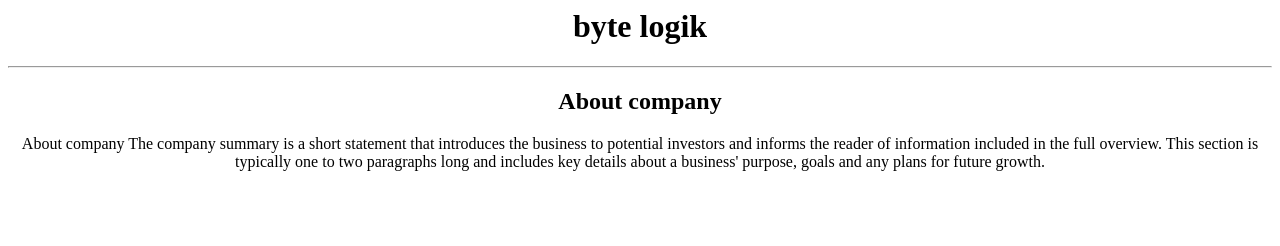
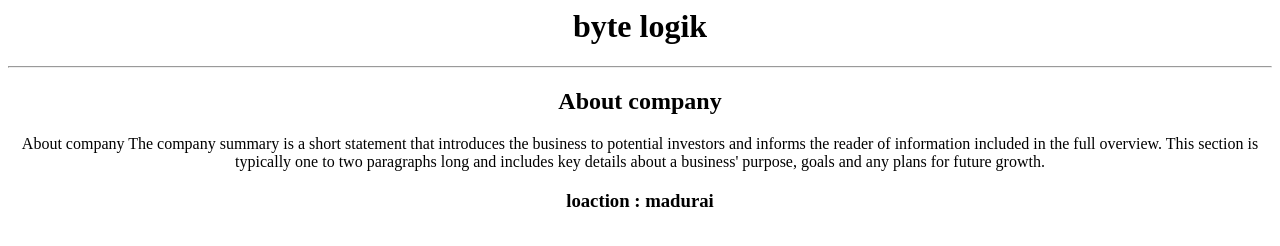
Before and after one commit to Heman-git07/git-pull-branch, a plain HTML site: page index.html in a window 1280 px wide. Drawn offline with Linux system fonts and the light colour scheme.

Commit message:
added location

```diff
--- a/index.html
+++ b/index.html
@@ -4,4 +4,5 @@
   <h2>About company</h2>
   <p>About company
     The company summary is a short statement that introduces the business to potential investors and informs the reader of information included in the full overview. This section is typically one to two paragraphs long and includes key details about a business' purpose, goals and any plans for future growth.</p>
+    <h3>loaction : madurai</h3>
   <cenetr>
```
